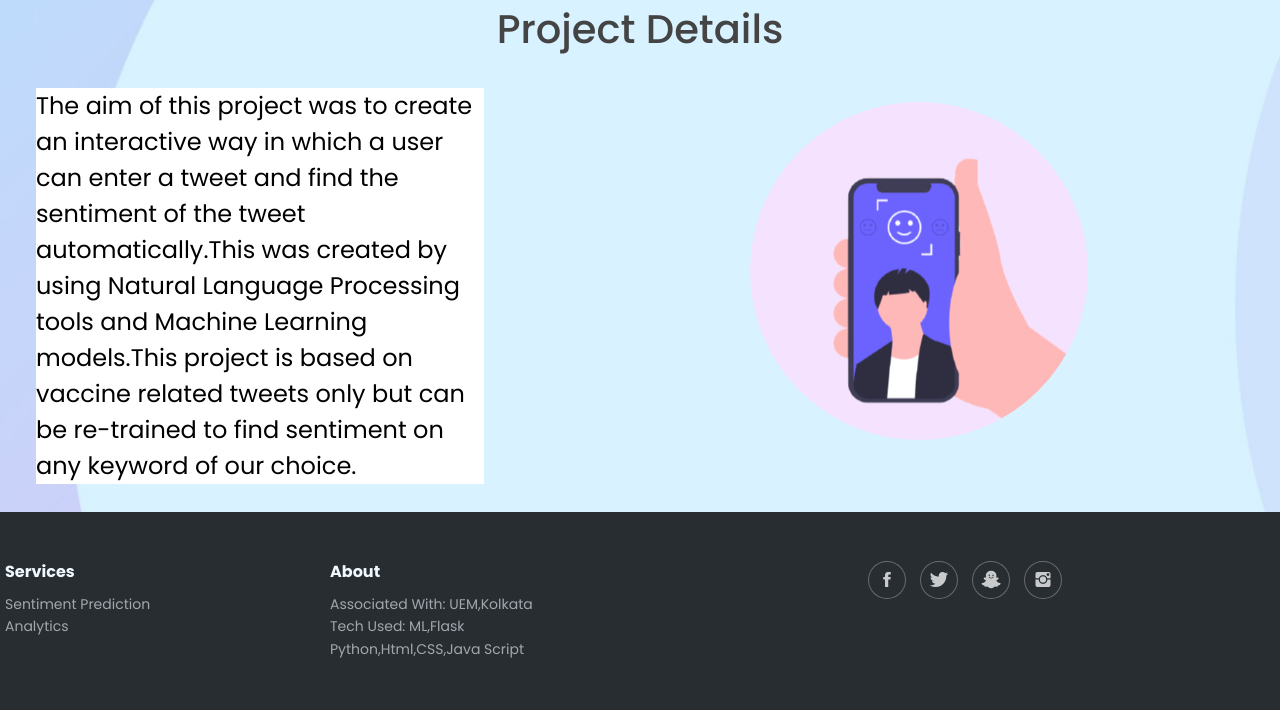
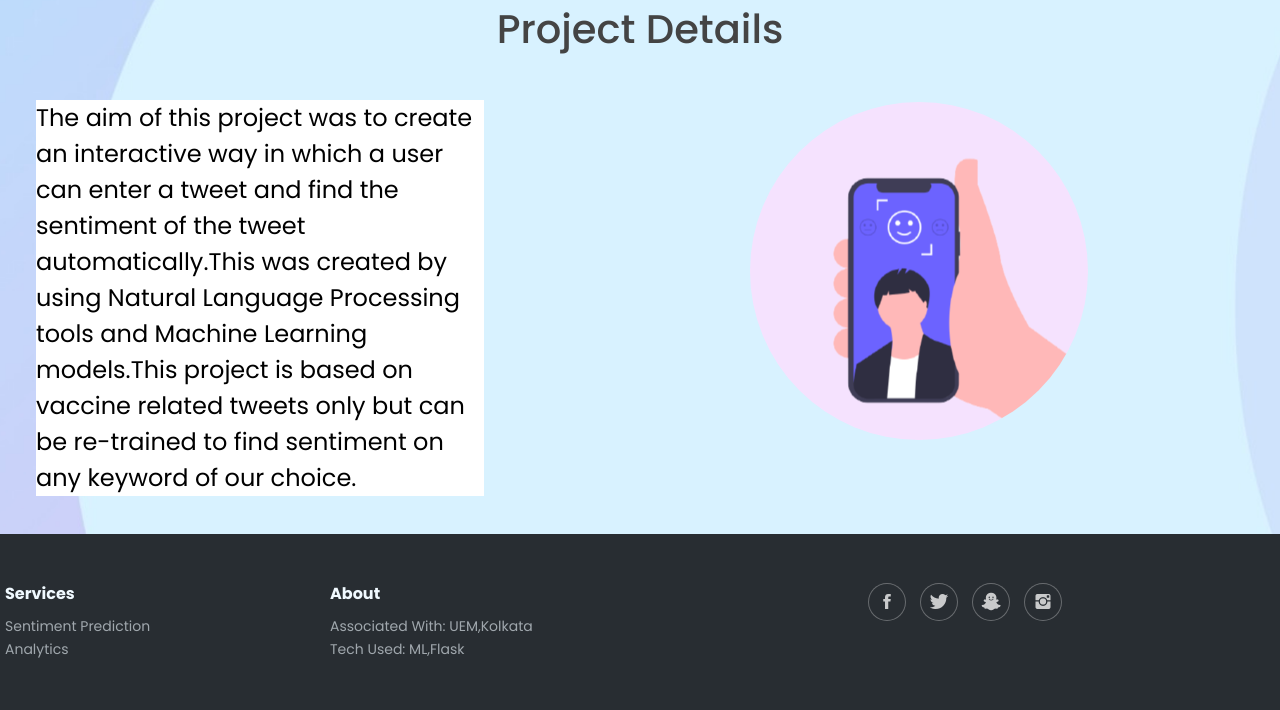
Before and after one commit to aftabaman/Sentiment-Analysys, a Flask app: page /details in a window 1280 px wide. Shown: the part 90-800 px from the top of the page. Run offline with Flask 2, Linux system fonts and the light colour scheme; parts of the project's set-up code (start-up, migrations or seed data) failed here and were passed over; some libraries are stand-ins or nearby versions.

Commit message:
Update Details.html

```diff
--- a/templates/Details.html
+++ b/templates/Details.html
@@ -56,7 +56,7 @@
                         <ul>
                             <li><a href="#">Associated With: UEM,Kolkata</a></li>
                             <li><a href="#">Tech Used: ML,Flask</a></li>
-                            <li><a href="#">Python,Html,CSS,Java Script</a></li>
+
                         </ul>
                     </div>
 
```
